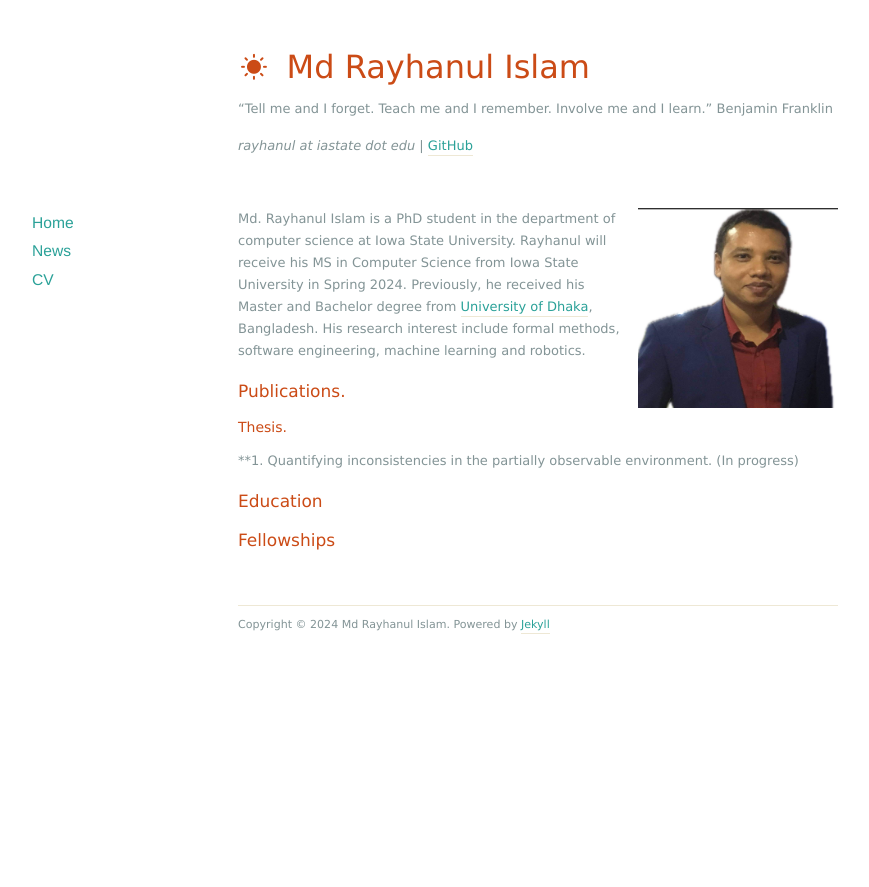
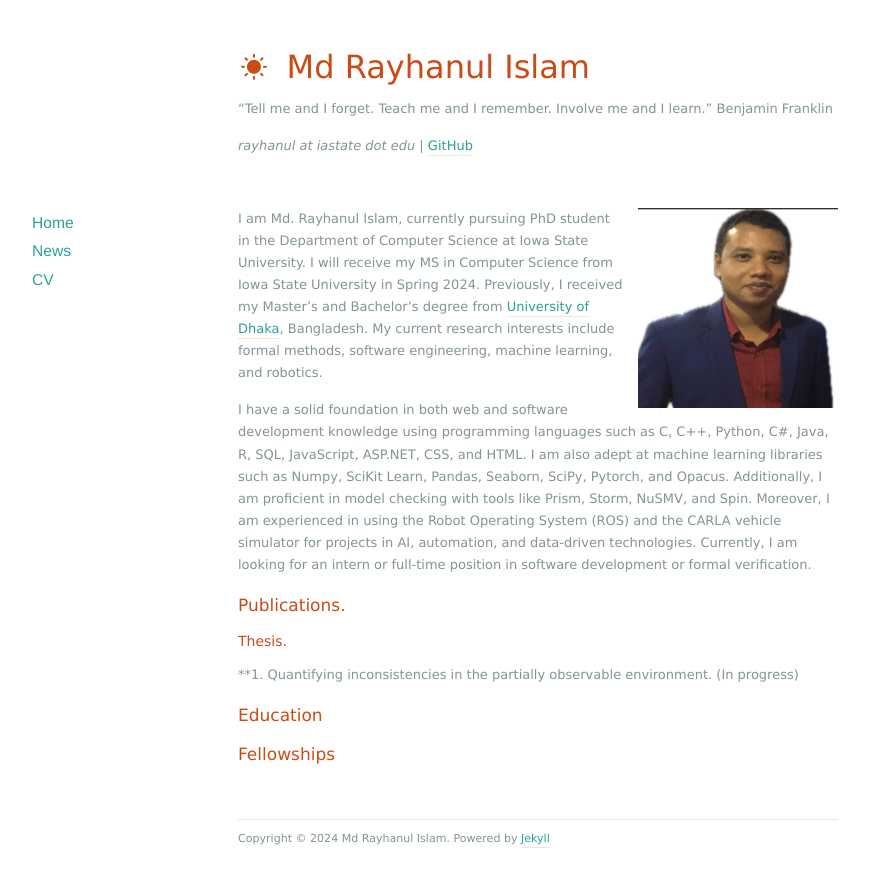
Before and after one commit to rayhanul/rayhanul.github.io, a Jekyll site: the page built from index.markdown, in a window 1280 px wide. Shown: the top 887 px of the page, without its empty margins (102-971 px from the left). Built offline with Jekyll 4.4.1, drawn with Linux system fonts in a browser that asks for light colours; nearby versions of some CDN libraries; the list of posts is cut into pages by our own code.

Commit message:
updating about

```diff
--- a/index.markdown
+++ b/index.markdown
@@ -6,7 +6,11 @@ title: About
 
 <img src="/images/shakespeare.png" class="right"  width="200"
      height="200" />
-Md. Rayhanul Islam is a PhD student in the department of computer science at Iowa State University. Rayhanul will receive his MS in Computer Science from Iowa State University in Spring 2024. Previously, he received his Master and Bachelor degree from [University of Dhaka](http://www.du.ac.bd/), Bangladesh. His research interest include formal methods, software engineering, machine learning and robotics.
+I am Md. Rayhanul Islam, currently pursuing PhD student in the Department of Computer Science at Iowa State University. I will receive my MS in Computer Science from Iowa State University in Spring 2024. Previously, I received my Master's and Bachelor's degree from [University of Dhaka](http://www.du.ac.bd/), Bangladesh. My current research interests include formal methods, software engineering, machine learning, and robotics.
+
+
+
+I have a solid foundation in both web and software development knowledge using programming languages such as C, C++, Python, C#, Java, R, SQL, JavaScript, ASP.NET, CSS, and HTML. I am also adept at machine learning libraries such as Numpy, SciKit Learn, Pandas, Seaborn, SciPy, Pytorch, and Opacus. Additionally, I am proficient in model checking with tools like Prism, Storm, NuSMV, and Spin. Moreover, I am experienced in using the Robot Operating System (ROS) and the CARLA vehicle simulator for projects in AI, automation, and data-driven technologies. Currently, I am looking for an intern or full-time position in software development or formal verification.
 
 
 
```
